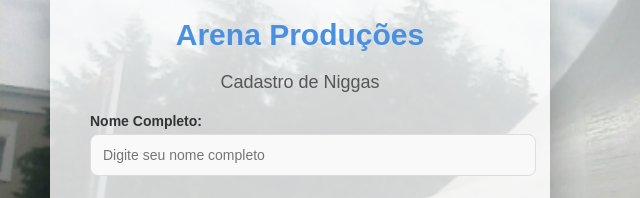
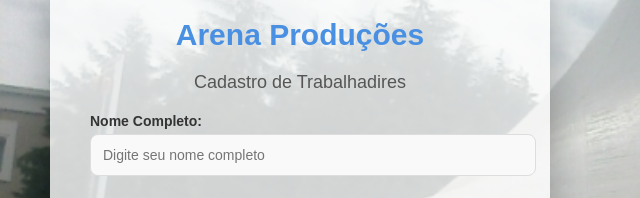
Before and after one commit to Luizotavio2/formulario_escala, a plain HTML site: page index.html in a window 1280 px wide. Shown: the part 145-343 px from the top of the page, 0-640 px from the left. Drawn offline with Linux system fonts and the light colour scheme.

Commit message:
MENSAGEM

```diff
--- a/index.html
+++ b/index.html
@@ -10,7 +10,7 @@
 <body>
     <div class="form-container">
         <h1>Arena Produções</h1>
-        <h2>Cadastro de Niggas</h2>
+        <h2>Cadastro de Trabalhadires</h2>
 
         <form id="escalaForm">
             <label for="nome">Nome Completo:</label>
```
